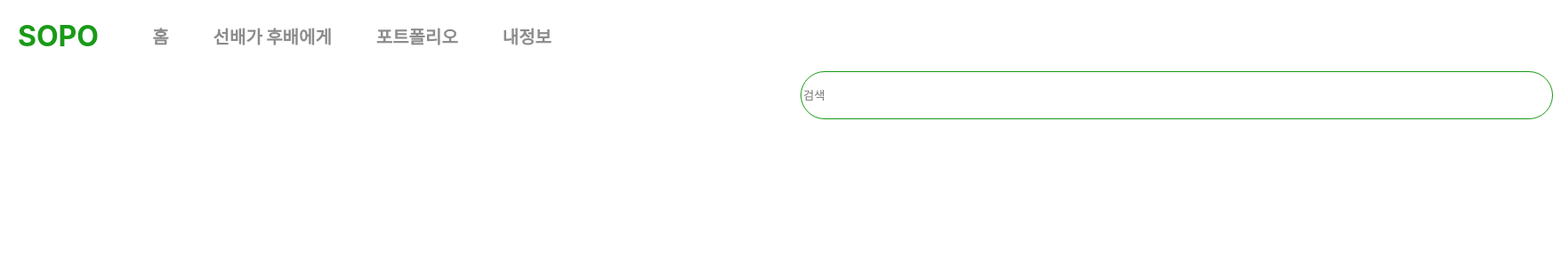
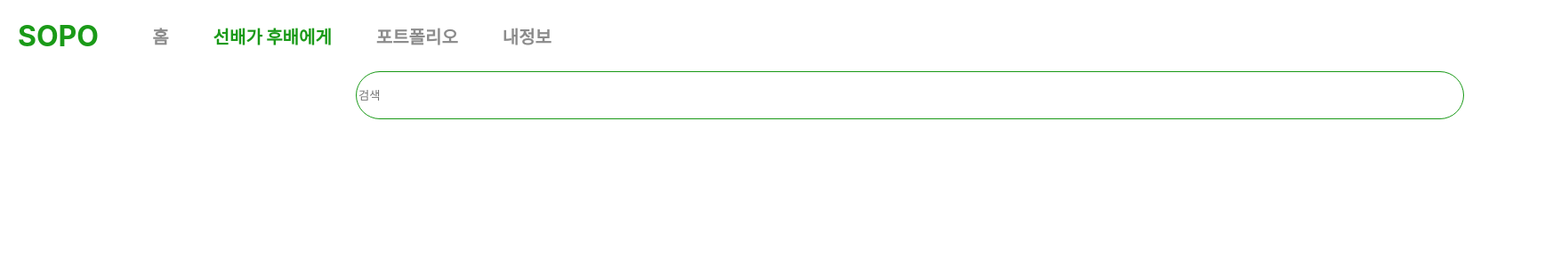
Before and after one commit to kyumin7487/Sopo, a React (Create React App) app in the folder updown/: page / in a window 1280 px wide. Shown: the top 300 px of the page at 89% size, 1746 px wide, since content can reach past the window. Built offline with nearby package versions, Linux system fonts and the light colour scheme.

Commit message:
네비게이션바 디자인

```diff
--- a/updown/src/App.css
+++ b/updown/src/App.css
@@ -1,6 +1,10 @@
 .start{
   width: 100%;
   height: 100%;
+}
+
+#MainTitle {
+  color: #1A9A18;
 }
 
 .content .header{
@@ -31,13 +35,13 @@ ul {
 }
 
 .search-box {
-  width: 840px;
+  width: 1240px;
   height: 50px;
   flex-shrink: 0;
   border-radius: 50px;
   border: 1px solid #1A9A18;
   background: #FFF;
-  margin-left: 900px;
+  margin-left: 400px;
 
 }
 .search-button {
--- a/updown/src/App.js
+++ b/updown/src/App.js
@@ -9,7 +9,7 @@ export default function start(){
            <nav className="nav">
                <ul>
                    <li><a herf="#">홈</a></li>
-                   <li><a herf="UPandDownMain.js">선배가 후배에게</a></li>
+                   <li id="MainTitle"><a herf="UPandDownMain.js">선배가 후배에게</a></li>
                    <li><a herf="#">포트폴리오</a></li>
                    <li><a herf="#">내정보</a></li>
                </ul>
```
